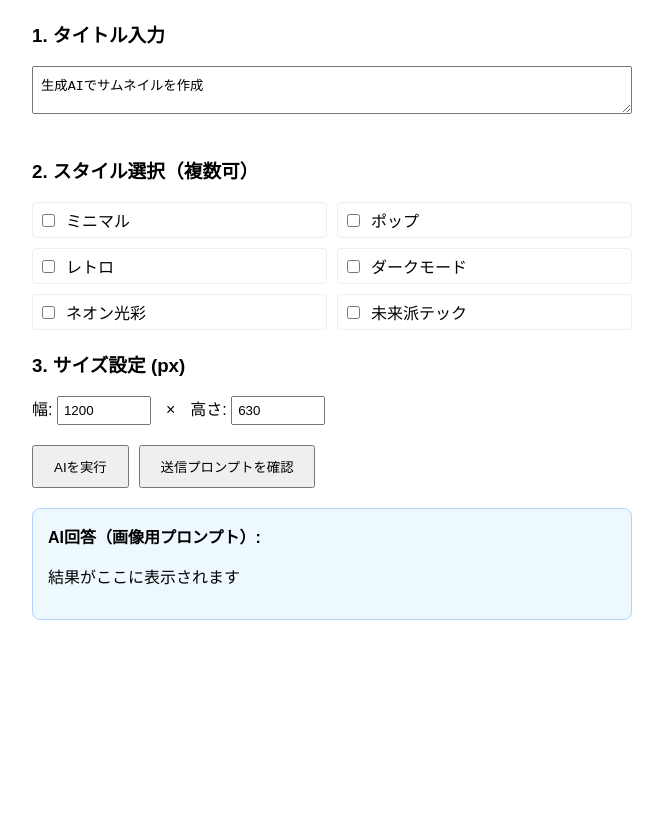
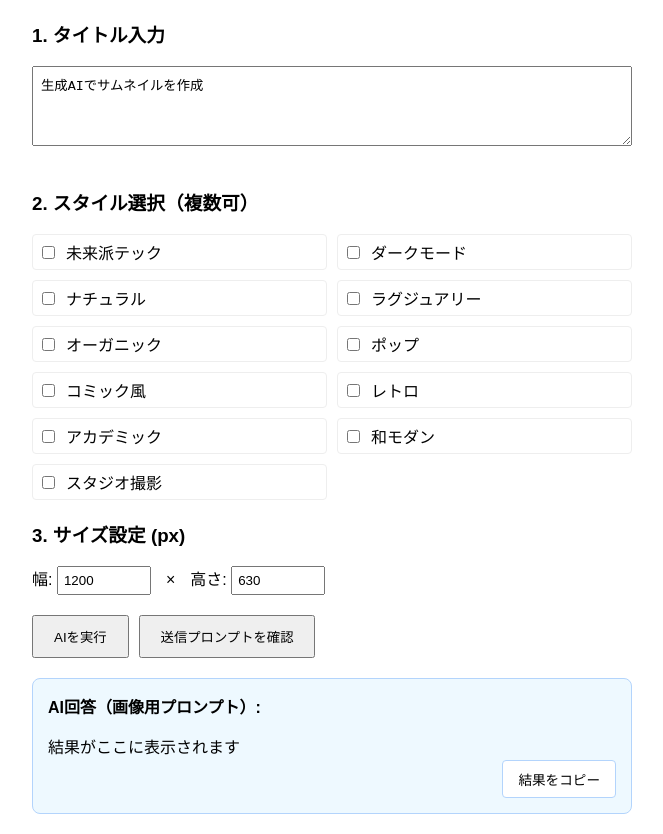
Before and after one commit to dai-570415/gemini-api-app, a React (Create React App) app: page / in a window 1280 px wide. Shown: the whole page, without its empty margins (308-971 px from the left). Before the commit the page ends 800 px from the top, so only its background shows below. Built offline with nearby package versions, Linux system fonts and the light colour scheme.

Commit message:
260506スタイル追加

```diff
--- a/src/components/GenerateText/GenerateText.tsx
+++ b/src/components/GenerateText/GenerateText.tsx
@@ -1,30 +1,40 @@
 import { useState, useMemo } from 'react';
 import { GoogleGenerativeAI } from '@google/generative-ai';
 
-// スタイルの定義データ
+// 【静的な定数】多ジャンルに対応したスタイル定義
 const STYLE_OPTIONS = [
-    { id: 'minimal', label: 'ミニマル', keyword: 'ミニマル、清潔な空白' },
-    { id: 'pop', label: 'ポップ', keyword: 'ポップ、3D立体質感' },
-    { id: 'retro', label: 'レトロ', keyword: 'レトロ、ヴィンテージ光沢' },
-    { id: 'dark', label: 'ダークモード', keyword: 'ダークモード、深い影' },
-    { id: 'neon', label: 'ネオン光彩', keyword: 'ネオン、発光エフェクト' },
-    { id: 'future', label: '未来派テック', keyword: '未来感、光彩' },
+    // --- テック・モダン系 ---
+    { id: 'future', label: '未来派テック', keyword: '未来感、液体金属、ネオン光彩' },
+    { id: 'dark', label: 'ダークモード', keyword: 'ダークモード、深い影、ミニマル' },
+
+    // --- ライフスタイル・美容・高級系 ---
+    { id: 'natural', label: 'ナチュラル', keyword: '北欧風、自然光、柔らかな木目、清潔感' },
+    { id: 'luxury', label: 'ラグジュアリー', keyword: '大理石、ゴールドのアクセント、高級感、シルクの光沢' },
+    { id: 'organic', label: 'オーガニック', keyword: '植物の緑、手漉き和紙の質感、アースカラー' },
+
+    // --- エンタメ・ポップ系 ---
+    { id: 'pop', label: 'ポップ', keyword: 'ポップ、3D立体質感、鮮やかな配色' },
+    { id: 'comic', label: 'コミック風', keyword: 'アメコミ風、強い輪郭線、ハーフトーン、ドット' },
+    { id: 'retro', label: 'レトロ', keyword: 'ヴィンテージ、フィルム粒子、ノスタルジックな光沢' },
+
+    // --- ビジネス・教養・和風系 ---
+    { id: 'academic', label: 'アカデミック', keyword: '重厚な書斎、古い羊皮紙、インクの滲み、知性的' },
+    { id: 'japan', label: '和モダン', keyword: '和紙のテクスチャ、筆文字の質感、伝統的な配色' },
+    { id: 'studio', label: 'スタジオ撮影', keyword: '一眼レフのボケ味、プロ用ライティング、被写体へのフォーカス' },
 ];
 
 export const GenerateText: React.FC = () => {
+    // 【動的な変数】Stateなので小文字
     const [output, setOutput] = useState<string>('結果がここに表示されます');
     const [loading, setLoading] = useState<boolean>(false);
     const [title, setTitle] = useState<string>('生成AIでサムネイルを作成');
     const [debugPrompt, setDebugPrompt] = useState<string>('');
+    const [copyLabel, setCopyLabel] = useState<string>('結果をコピー'); // コピーボタンの文言用
 
-    // サイズ（幅・高さ）のステート
     const [width, setWidth] = useState<string>('1200');
     const [height, setHeight] = useState<string>('630');
-
-    // 選択されたスタイルのIDを管理
     const [selectedStyleIds, setSelectedStyleIds] = useState<string[]>(['']);
 
-    // 選択されたスタイルIDから、プロンプト用の文字列を生成
     const selectedStyleString = useMemo(() => {
         return STYLE_OPTIONS
             .filter(option => selectedStyleIds.includes(option.id))
@@ -38,8 +48,6 @@ export const GenerateText: React.FC = () => {
         );
     };
 
-    // サイズ情報を含めたプロンプト作成ロジック
-    // サイズ情報を含めたプロンプト作成ロジック
     const createFinalPrompt = (inputTitle: string, styles: string, w: string, h: string) => {
         return `# 依頼
 以下の条件に基づき、画像生成AI（Nano Banana 2）専用のプロンプトを作成してください。
@@ -52,7 +60,10 @@ export const GenerateText: React.FC = () => {
 # 品質ガイドライン
 1. **ビジュアルの格付け**: 一般的なストックフォトの構図を避け、ハイエンドな広告・商用グラフィックのトーンで描写すること。
 2. **空間設計**: 画面内に意図的な「視覚的余白」を配置し、主役となる要素を際立たせるミニマリズムな構成にすること。
-3. **文字の統合**: ターゲットのタイトルの文字を必ず入れてデザインをつくること。**タイトル内に改行が含まれる場合は、その改行位置を維持したレイアウトを構成に反映させること。**
+3. **文字の統合**:
+- ターゲットのタイトルの文字を必ず含めること。
+- タイトルに改行が含まれている場合は、その通りに複数行でレイアウトすること。
+- **タイトルに改行が含まれていない場合は、必ず「1行」で水平に配置し、勝手に改行を入れないこと。**
 
 # 出力形式
 解説や導入文は一切不要です。画像生成ツールにそのまま入力できる「日本語のプロンプトのみ」を1ブロックで出力してください。`;
@@ -66,6 +77,7 @@ export const GenerateText: React.FC = () => {
 
         setLoading(true);
         setOutput('生成中...');
+        setCopyLabel('結果をコピー'); // 新しく生成を始めたらラベルを戻す
 
         try {
             const apiKey = process.env.REACT_APP_GEMINI_API_KEY;
@@ -74,7 +86,6 @@ export const GenerateText: React.FC = () => {
             const genAI = new GoogleGenerativeAI(apiKey);
             const model = genAI.getGenerativeModel({ model: 'gemini-3.1-flash-lite-preview' });
 
-            // サイズ変数を追加して呼び出し
             const finalPrompt = createFinalPrompt(title, selectedStyleString, width, height);
             const result = await model.generateContent(finalPrompt);
             const response = await result.response;
@@ -86,6 +97,19 @@ export const GenerateText: React.FC = () => {
             }
         } finally {
             setLoading(false);
+        }
+    };
+
+    // クリップボードコピー機能
+    const handleCopy = async () => {
+        if (output === '結果がここに表示されます' || output === '生成中...') return;
+
+        try {
+            await navigator.clipboard.writeText(output);
+            setCopyLabel('コピー完了！');
+            setTimeout(() => setCopyLabel('結果をコピー'), 2000); // 2秒後に戻す
+        } catch (err) {
+            alert('コピーに失敗しました。');
         }
     };
 
@@ -101,7 +125,7 @@ export const GenerateText: React.FC = () => {
         <div style={{ maxWidth: '600px', margin: '20px auto', fontFamily: 'sans-serif' }}>
             <h3>1. タイトル入力</h3>
             <textarea
-                style={{ width: '100%', padding: '8px', marginBottom: '20px', boxSizing: 'border-box' }}
+                style={{ width: '100%', padding: '8px', marginBottom: '20px', boxSizing: 'border-box', minHeight: '80px' }}
                 placeholder='例：生成AIアプリ入門'
                 value={title}
                 onChange={(e) => setTitle(e.target.value)}
@@ -123,30 +147,16 @@ export const GenerateText: React.FC = () => {
 
             <h3>3. サイズ設定 (px)</h3>
             <div style={{ display: 'flex', gap: '15px', marginBottom: '20px', alignItems: 'center' }}>
-                <label>
-                    幅: <input
-                        type="number"
-                        value={width}
-                        onChange={(e) => setWidth(e.target.value)}
-                        style={{ width: '80px', padding: '5px' }}
-                    />
-                </label>
+                <label>幅: <input type="number" value={width} onChange={(e) => setWidth(e.target.value)} style={{ width: '80px', padding: '5px' }} /></label>
                 <span>×</span>
-                <label>
-                    高さ: <input
-                        type="number"
-                        value={height}
-                        onChange={(e) => setHeight(e.target.value)}
-                        style={{ width: '80px', padding: '5px' }}
-                    />
-                </label>
+                <label>高さ: <input type="number" value={height} onChange={(e) => setHeight(e.target.value)} style={{ width: '80px', padding: '5px' }} /></label>
             </div>
 
             <div style={{ marginBottom: '20px' }}>
-                <button onClick={handleAiRequest} disabled={loading} style={{ marginRight: '10px', padding: '10px 20px' }}>
+                <button onClick={handleAiRequest} disabled={loading} style={{ marginRight: '10px', padding: '10px 20px', cursor: 'pointer' }}>
                     {loading ? '生成中...' : 'AIを実行'}
                 </button>
-                <button onClick={handleCheckPrompt} style={{ padding: '10px 20px' }}>
+                <button onClick={handleCheckPrompt} style={{ padding: '10px 20px', cursor: 'pointer' }}>
                     送信プロンプトを確認
                 </button>
             </div>
@@ -158,9 +168,27 @@ export const GenerateText: React.FC = () => {
                 </div>
             )}
 
-            <div style={{ backgroundColor: '#eef9ff', padding: '15px', border: '1px solid #b3d4fc', borderRadius: '8px', whiteSpace: 'pre-wrap' }}>
+            <div style={{ backgroundColor: '#eef9ff', padding: '15px', border: '1px solid #b3d4fc', borderRadius: '8px', whiteSpace: 'pre-wrap', position: 'relative' }}>
                 <strong>AI回答（画像用プロンプト）:</strong>
-                <p>{output}</p>
+                <p style={{ marginBottom: '40px' }}>{output}</p>
+
+                {/* コピーボタンの追加 */}
+                <button
+                    onClick={handleCopy}
+                    style={{
+                        position: 'absolute',
+                        bottom: '15px',
+                        right: '15px',
+                        padding: '8px 15px',
+                        backgroundColor: '#fff',
+                        border: '1px solid #b3d4fc',
+                        borderRadius: '4px',
+                        cursor: 'pointer',
+                        fontSize: '0.85em'
+                    }}
+                >
+                    {copyLabel}
+                </button>
             </div>
         </div>
     );
```
